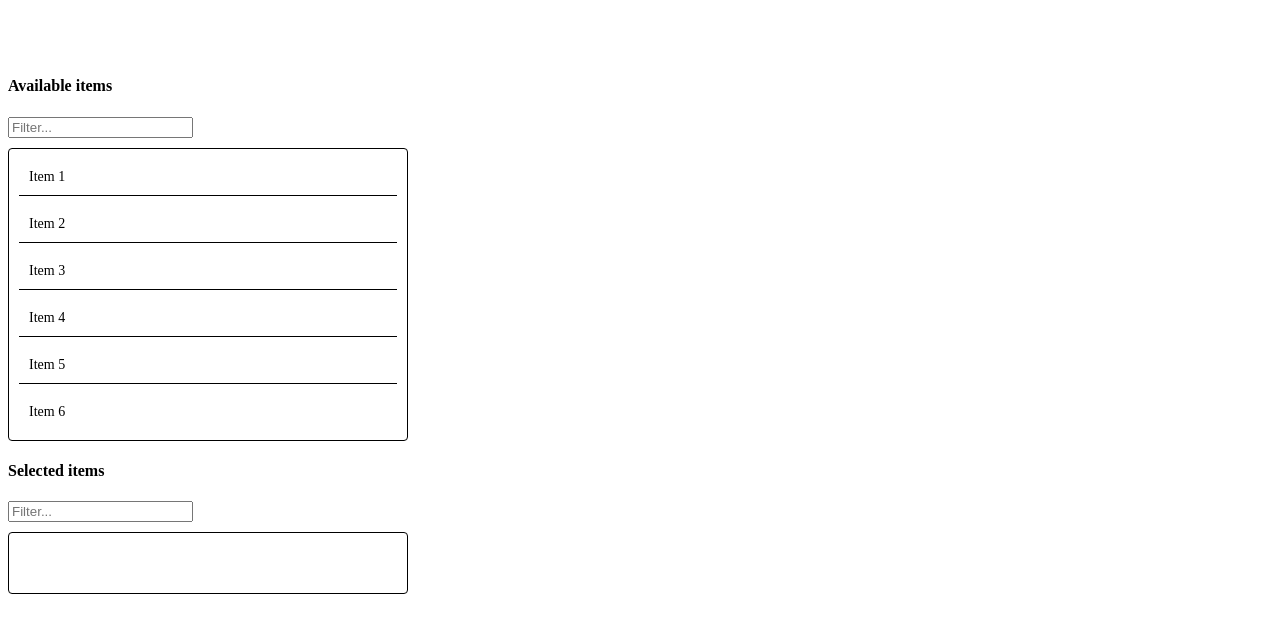
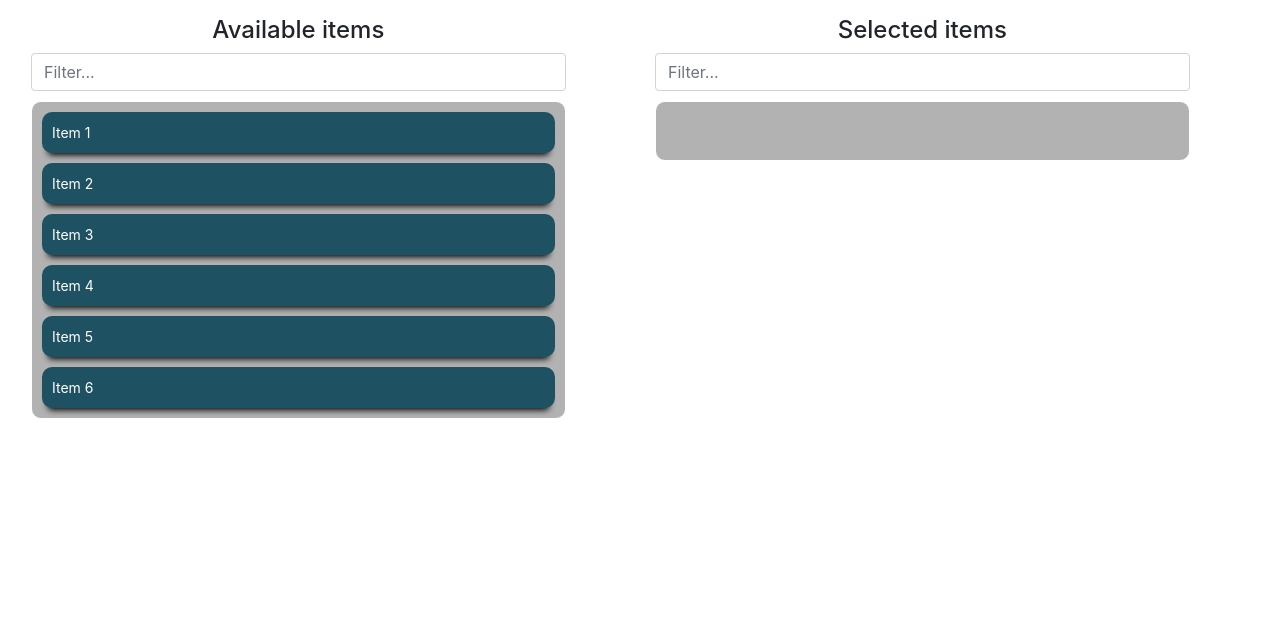
Before and after one commit to OwenLin-lwc/angular-drag-drop-dual-list, an Angular app: page / in a window 1280 px wide. Shown: the top 632 px of the page. Built offline with nearby package versions, Linux system fonts and the light colour scheme.

Commit message:
2 files modified

```diff
--- a/src/app/drag-drop-dual-list/drag-drop-dual-list.component.css
+++ b/src/app/drag-drop-dual-list/drag-drop-dual-list.component.css
@@ -1,3 +1,5 @@
+@import url('https://stackpath.bootstrapcdn.com/bootstrap/4.3.1/css/bootstrap.min.css');
+
 .drag-drop-container {
   width: 90%;
   margin: auto;
@@ -7,23 +9,12 @@
 .drag-drop-list {
   border: solid 1px;
   min-height: 60px;
-  border-radius: 4px;
   overflow: hidden;
   display: block;
   margin-top: 10px;
-}
-
-.drag-drop-box {
-  padding: 7px 10px;
-  margin: 5px;
-  border-bottom: solid 1px;
-  display: flex;
-  flex-direction: row;
-  align-items: center;
-  justify-content: space-between;
-  box-sizing: border-box;
-  cursor: move;
-  font-size: 12px;
+  background: rgba(0, 0, 0, 0.3);
+  color: #fff;
+  border-radius: 10px;
 }
 
 .cdk-drag-preview {
@@ -50,6 +41,22 @@
   transition: transform 250ms cubic-bezier(0, 0, 0.2, 1);
 }
 
+.drag-drop-box {
+  padding: 10px;
+  margin: 10px;
+  font-size: 14px;
+  background: rgb(30, 81, 97);
+  border-radius: 10px;
+  color: #fff;
+  display: flex;
+  flex-direction: row;
+  align-items: center;
+  justify-content: space-between;
+  box-sizing: border-box;
+  cursor: move;
+  box-shadow: 0 8px 6px -6px #000;
+}
+
 @media (min-width: 768px) {
   .drag-drop-container {
     margin: 0;
@@ -57,11 +64,7 @@
   .dualListLeft, .dualListRight {
     display: flex;
   }
-  .drag-drop-box {
-    padding: 10px;
-    margin: 10px;
-    font-size: 14px;
-  }
+
   .listboxform-wrap {
     padding-top: 3em;
     padding-bottom: 3em;
@@ -69,9 +72,7 @@
 }
 
 @media (min-width: 480px) {
-  .drag-drop-container {
-    width: 400px;
-  }
+
 }
 
 @media (max-width: 768px) {
--- a/src/app/drag-drop-dual-list/drag-drop-dual-list.component.html
+++ b/src/app/drag-drop-dual-list/drag-drop-dual-list.component.html
@@ -1,11 +1,22 @@
-<div class="row listboxform-wrap" [formGroup]="listBoxForm">
+<div class="row listboxform-wrap d-flex m-0 p-3" [formGroup]="listBoxForm">
+
   <div class="col-md-6 col-lg-6 col-sm-12 dualListLeft">
     <div class="primary-container drag-drop-container">
       <h4 class="text-center vertical-spacing-5 listbox-title">{{availableText}}</h4>
-			<input type="text"  class="form-control vertical-spacing-5" placeholder="{{availableFilterPlaceholder}}"     formControlName="availableSearchInput" #availableSearchInput />
-  <div cdkDropList #availables="cdkDropList" [cdkDropListData]        ="availableItems" [cdkDropListConnectedTo]="[selects]"
-    (cdkDropListDropped)="drop($event)" class="drag-drop-list">
-    <div nbButton outline status='primary' class="drag-drop-box"      *ngFor="let item of availableItems | arrayFilter:['text',       availableSearchInput.value]" cdkDrag> {{item.text}}
+      <input type="text"
+              class="form-control vertical-spacing-5"
+              placeholder="{{availableFilterPlaceholder}}"
+              formControlName="availableSearchInput"
+              #availableSearchInput />
+      <div cdkDropList #availables="cdkDropList"
+           [cdkDropListData] ="availableItems"
+           [cdkDropListConnectedTo] ="[selects]"
+           (cdkDropListDropped)="drop($event)"
+           class="drag-drop-list">
+          <div nbButton outline status='primary'
+               class="drag-drop-box"
+               *ngFor="let item of availableItems | arrayFilter:['text', availableSearchInput.value]" cdkDrag>
+                {{item.text}}
           </div>
       </div>
     </div>
@@ -14,11 +25,21 @@
   <div class="col-md-6 col-lg-6 col-sm-12 dualListRight">
     <div class="primary-container drag-drop-container">
       <h4 class="text-center vertical-spacing-5 listbox-title">{{selectedText}}</h4>
-  <input type="text" class="form-control vertical-spacing-5" placeholder="{{selectedFilterPlaceholder}}"
-    formControlName="selectedSearchInput" #selectedSearchInput />
-    <div cdkDropList #selects="cdkDropList" [cdkDropListData]         ="selectedItems" [cdkDropListConnectedTo]="[availables]"
-      (cdkDropListDropped)="drop($event)" class="drag-drop-list">
-      <div nbButton outline status='primary' class="drag-drop-box"    *ngFor="let item of selectedItems | arrayFilter:['text',      selectedSearchInput.value]" cdkDrag>{{item.text}}
+      <input type="text"
+            class="form-control vertical-spacing-5"
+            placeholder="{{selectedFilterPlaceholder}}"
+            formControlName="selectedSearchInput"
+            #selectedSearchInput />
+        <div cdkDropList #selects="cdkDropList"
+            [cdkDropListData] ="selectedItems"
+            [cdkDropListConnectedTo]="[availables]"
+            (cdkDropListDropped)="drop($event)"
+            class="drag-drop-list">
+          <div nbButton outline status='primary'
+              class="drag-drop-box"
+              *ngFor="let item of selectedItems | arrayFilter:['text', selectedSearchInput.value]"
+              cdkDrag>
+          {{item.text}}
           </div>
         </div>
     </div>
```
Lines whose indentation alone changed are shown as unchanged.
